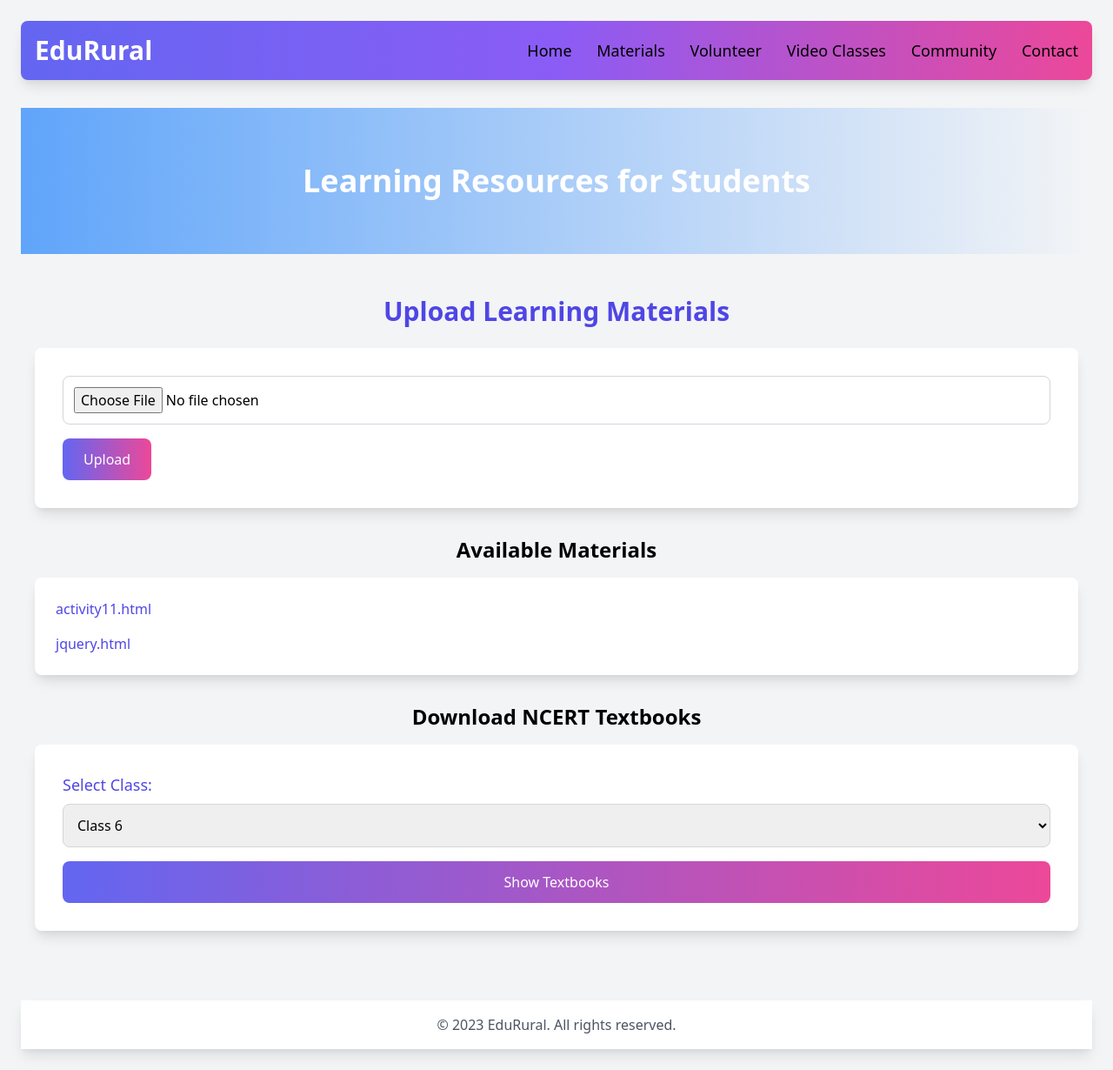
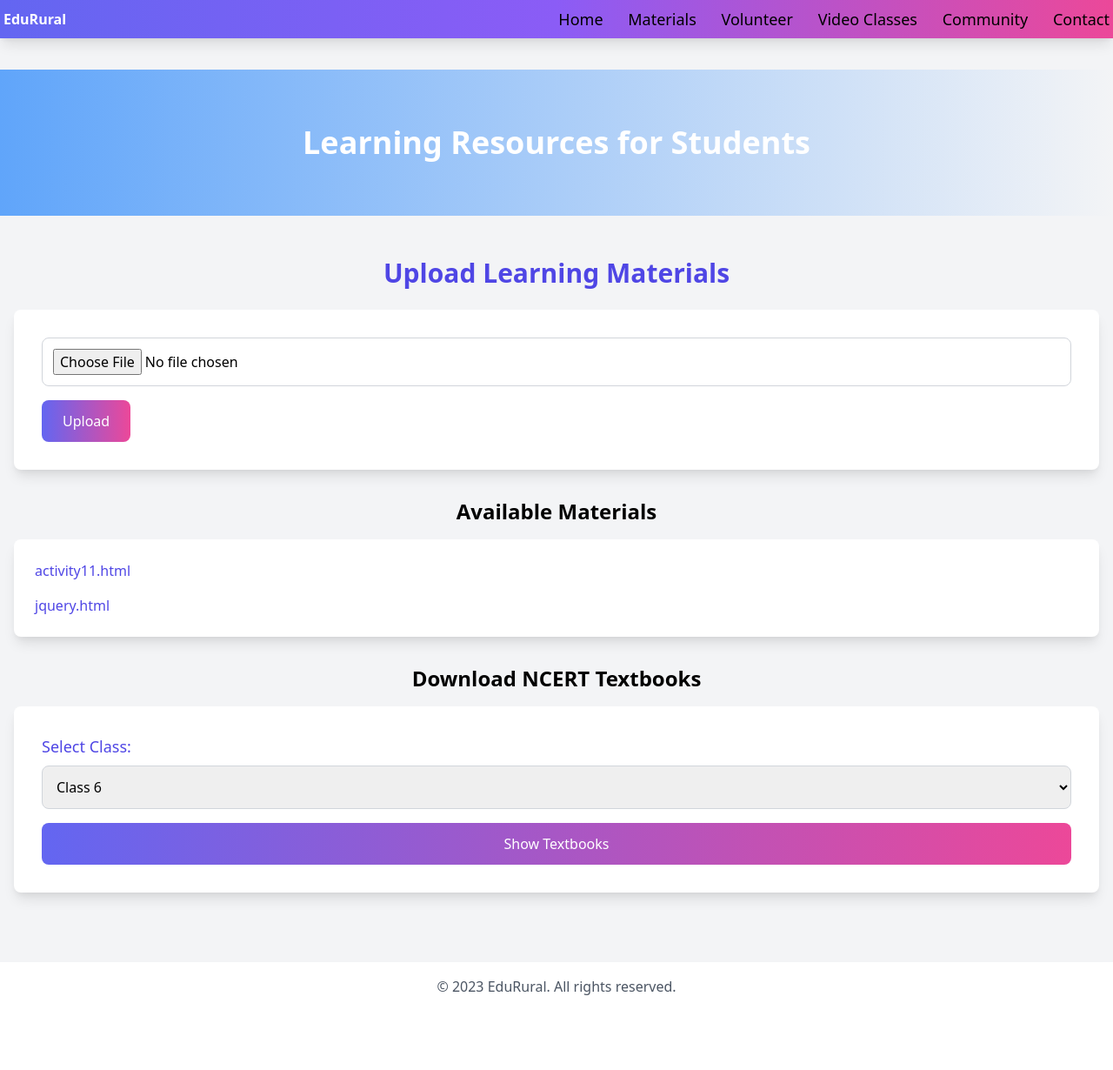
Before and after one commit to Ashutosh2705Yadav/ChaloSeekhein, a PHP site: page /learning-materials.php in a window 1280 px wide. Shown: the whole page at 87% size. After the commit the page ends 1144 px from the top, so only its background shows below. Run offline with PHP 8.4, Linux system fonts and the light colour scheme; some libraries are stand-ins or nearby versions.

Commit message:
Fixed the navbar

```diff
--- a/community.php
+++ b/community.php
@@ -8,7 +8,7 @@
   <script src="https://cdn.jsdelivr.net/npm/aos@2.3.4/dist/aos.js"></script>
   <link href="https://cdn.jsdelivr.net/npm/aos@2.3.4/dist/aos.css" rel="stylesheet">
 </head>
-<body class="bg-gray-100 p-6">
+<body class="bg-gray-100">
 
   <!-- Navbar -->
   <nav class="bg-gradient-to-r from-indigo-500 via-purple-500 to-pink-500 shadow mb-6">
--- a/learning-materials.php
+++ b/learning-materials.php
@@ -8,10 +8,10 @@
   <link href="https://cdn.jsdelivr.net/npm/tailwindcss@2.2.19/dist/tailwind.min.css" rel="stylesheet">
   <script src="https://kit.fontawesome.com/a076d05399.js"></script>
 </head>
-<body class="p-6 bg-gray-100">
-  <nav class="bg-gradient-to-r from-indigo-500 via-purple-500 to-pink-500 shadow-lg rounded-lg mb-8 p-4">
-    <div class="max-w-7xl mx-auto flex justify-between items-center">
-      <div class="text-3xl font-semibold text-white">EduRural</div>
+<body class="bg-gray-100">
+  <nav class="bg-gradient-to-r from-indigo-500 via-purple-500 to-pink-500 shadow-lg p-1 w-full fixed top-0 left-0 z-50">
+    <div class="max-w-7xl mx-auto flex justify-between items-center py-1">
+      <div class="text-base font-semibold text-white">EduRural</div>
       <div class="space-x-6 text-lg">
         <a href="index.php" class="hover:text-gray-200">Home</a>
         <a href="learning-materials.php" class="hover:text-gray-200">Materials</a>
@@ -22,6 +22,7 @@
       </div>
     </div>
   </nav>
+  <div class="h-20"></div>
 
   <header class="max-w-7xl mx-auto bg-gradient-to-r from-blue-400 to-teal-500 text-white p-16 text-center mb-8">
     <h1 class="text-4xl font-extrabold">Learning Resources for Students</h1>
```
Also changed, not shown: teacher-signup.php (+4 -3 lines).
